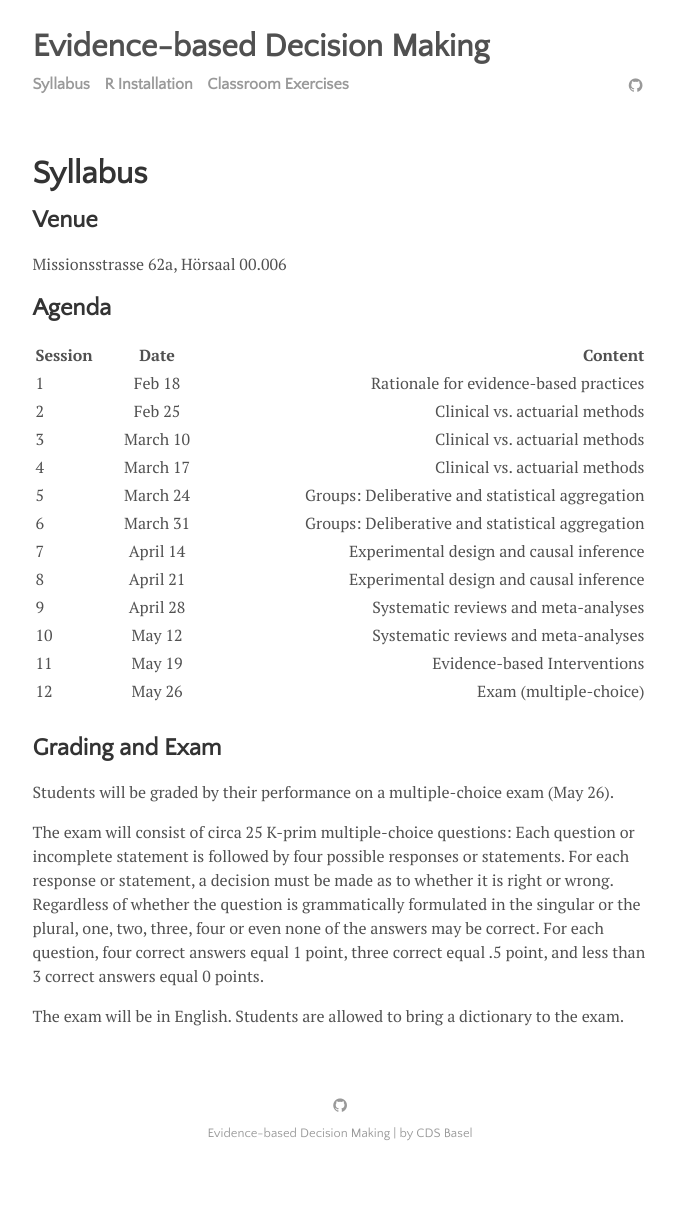
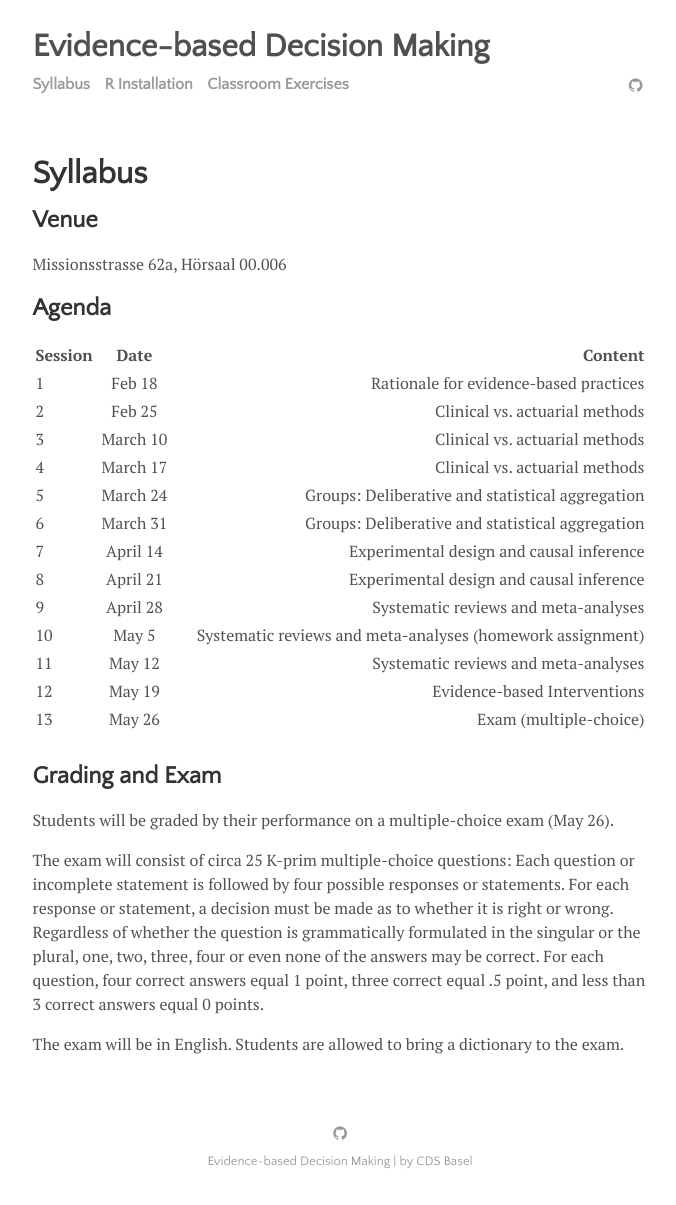
Before and after one commit to matarui/evidencebaseddm, a Jekyll site: the page built from menu/syllabus.md, in a window 1280 px wide. Shown: the whole page, without its empty margins (300-976 px from the left). Built offline with Jekyll 4.4.1, drawn with Linux system fonts in a browser that asks for light colours; before the commit the page ends 1177 px from its top, so only the background shows below that.

Commit message:
Update syllabus.md

```diff
--- a/menu/syllabus.md
+++ b/menu/syllabus.md
@@ -19,9 +19,10 @@ Missionsstrasse 62a, Hörsaal 00.006
 | 7 | April 14 |    Experimental design and causal inference |
 | 8 | April 21 |    Experimental design and causal inference |
 | 9 | April 28 |    Systematic reviews and meta-analyses |
-| 10 | May 12 |    Systematic reviews and meta-analyses |
-| 11 | May 19 |    Evidence-based Interventions |
-| 12 | May 26 |    Exam (multiple-choice) |
+| 10 | May 5 |    Systematic reviews and meta-analyses (homework assignment)|
+| 11 | May 12 |    Systematic reviews and meta-analyses |
+| 12 | May 19 |    Evidence-based Interventions |
+| 13 | May 26 |    Exam (multiple-choice) |
 
 ## Grading and Exam
 
```
